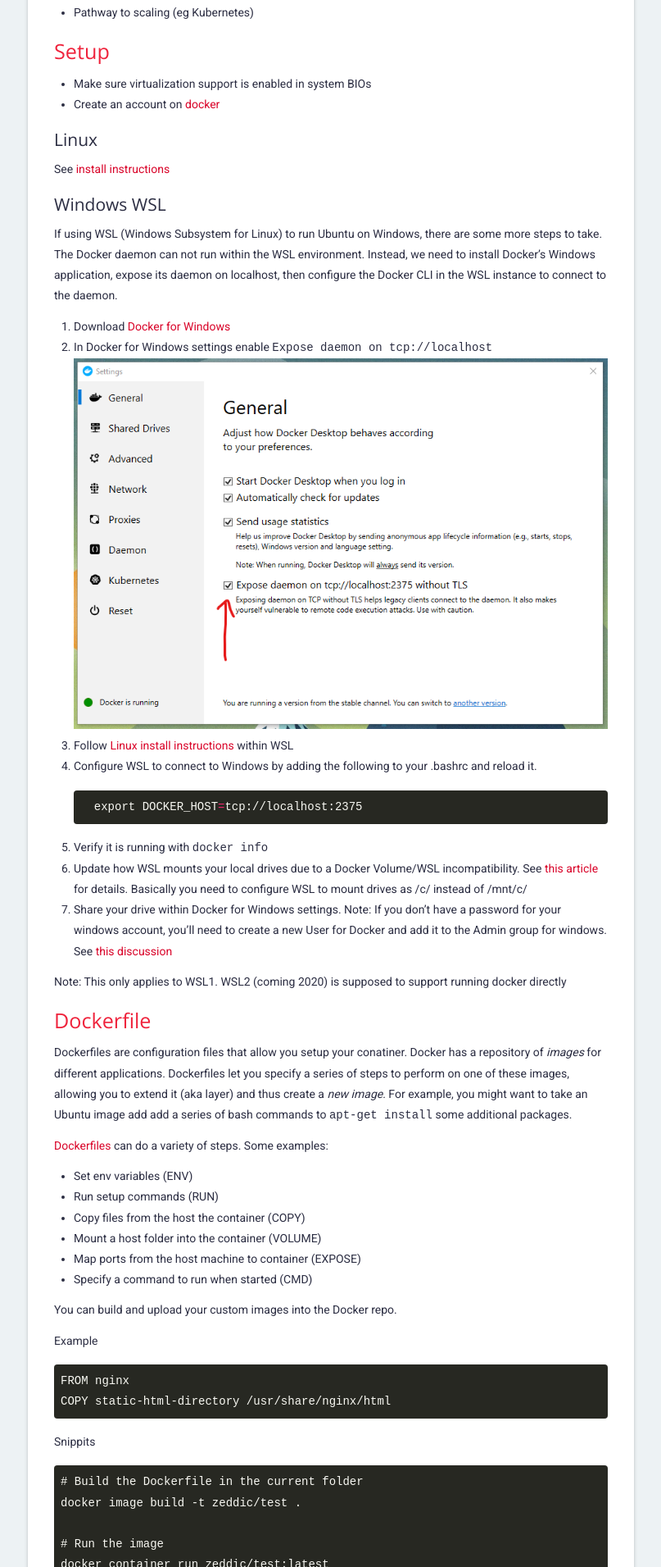
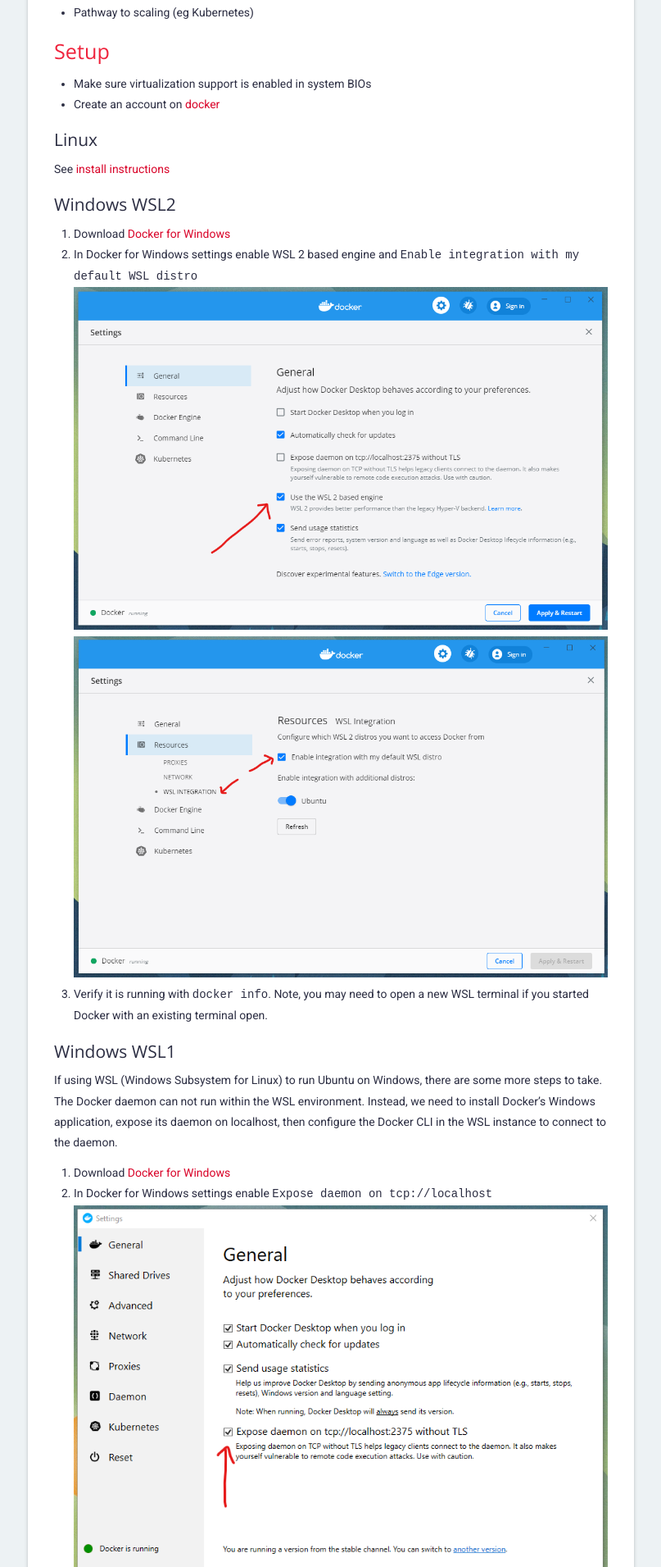
Before and after one commit to zeddic/zeddic.github.io, a Jekyll site: the page built from notes/docker.md, in a window 1280 px wide. Shown: the part 526-2437 px from the top of the page at 82% size, without its empty margins (206-1013 px from the left). Built offline with Jekyll 4.4.1, drawn with Linux system fonts in a browser that asks for light colours; some of the changed text lies outside the part shown.

Commit message:
Updated docker notes for WSL2

```diff
--- a/notes/docker.md
+++ b/notes/docker.md
@@ -32,7 +32,14 @@
 ### Linux
 See [install instructions](https://docs.docker.com/install/linux/docker-ce/ubuntu/)
 
-### Windows WSL
+### Windows WSL2
+1. Download [Docker for Windows](https://docs.docker.com/docker-for-windows/)
+1. In Docker for Windows settings enable WSL 2 based engine and `Enable integration with my default WSL distro`
+   ![docker WSL2 setting](/assets/notes/docker-wsl2.png)
+   ![docker WSL2 distro setting](/assets/notes/docker-wsl2-2.png)
+1. Verify it is running with `docker info`. Note, you may need to open a new WSL terminal if you started Docker with an existing terminal open.
+
+### Windows WSL1
 If using WSL (Windows Subsystem for Linux) to run Ubuntu on Windows, there are some more steps to take. The Docker daemon can not run within the WSL environment. Instead, we need to install Docker's Windows application, expose its daemon on localhost, then configure the Docker CLI in the WSL instance to connect to the daemon.
 
 1. Download [Docker for Windows](https://docs.docker.com/docker-for-windows/)
```
Also changed, not shown: notes/jekyll.md (+6 -0 lines), assets/notes/docker-wsl2-2.png (added), assets/notes/docker-wsl2.png (added), 1 other file.
